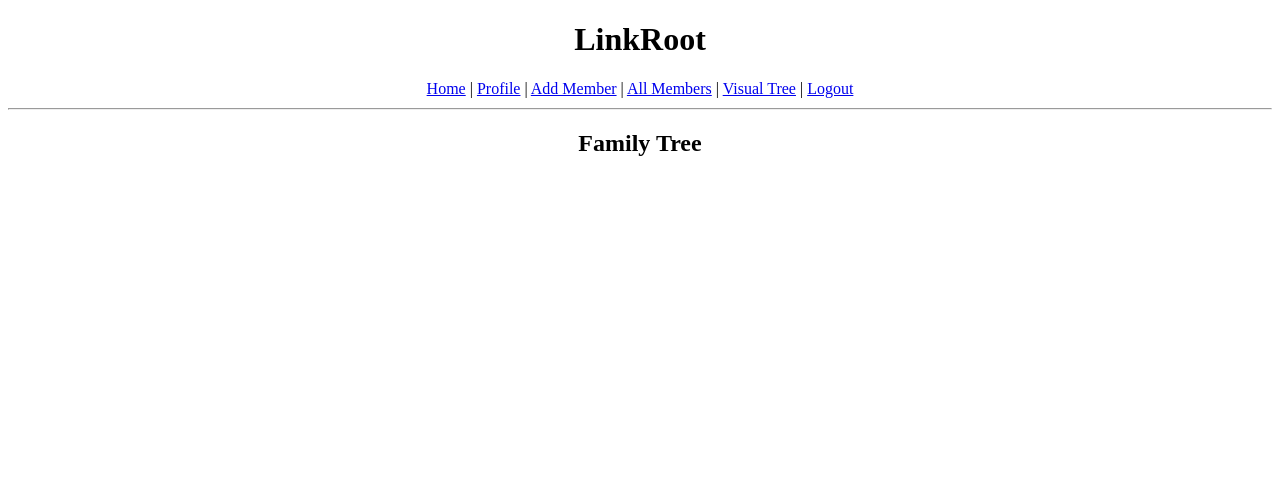
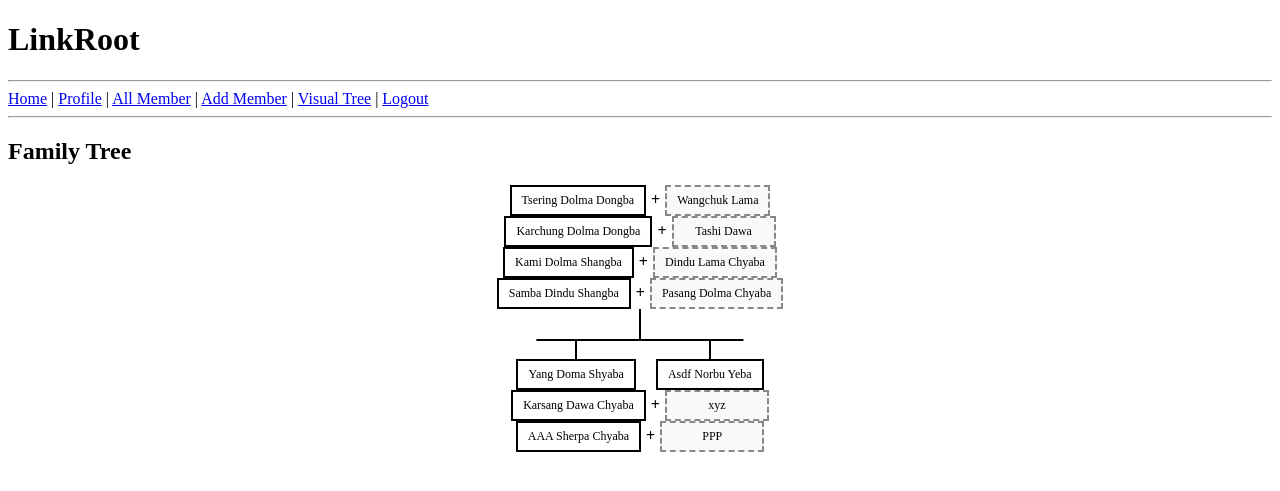
Before and after one commit to czen-hub/family_tree, a Django app: page /accounts/tree/ in a window 1280 px wide. Shown: the top 491 px of the page. Run offline with Django 5.2, Linux system fonts and the light colour scheme; a user stored in the database is signed in; data comes from the database, SQL or seed files in the repository; both versions use the stored data as it was after the commit.

Commit message:
updated visual tree page

```diff
--- a/accounts/forms.py
+++ b/accounts/forms.py
@@ -28,19 +28,23 @@ COUNTRY_CHOICES = [
 GRANDFATHER_CHOICES = [
     ('', '-- Select Grandfather --'),
     ('Karsang Dawa', 'Karsang Dawa'),
-    ('Dindu Lama', 'Dindu Lama'),
+    ('Dindu Lama Chyaba', 'Dindu Lama Chyaba'),
     ('Pemba Lama', 'Pemba Lama'),
     ('Temba Lama', 'Temba Lama'),
-    ('Mike Sherpa', 'Mike Sherpa')
+    ('Mike Sherpa', 'Mike Sherpa'),
+    ('AAA Sherpa', 'AAA Sherpa'),
+    ('ZZZ', 'ZZZ')
 ]
 
 GRANDMOTHER_CHOICES = [
     ('', '-- Select Grandmother --'),
     ('xyz', 'xyz'),
-    ('Kami Dolma', 'Kami Dolma'),
+    ('Kami Dolma Shangba', 'Kami Dolma Shangba'),
     ('QQQ Lhamu', 'QQQ Lhamu'),
     ('Maya Lhamu', 'Maya Lhamu'),
-    ('Tena Sherpa', 'Tena Sherpa')
+    ('Tena Sherpa', 'Tena Sherpa'),
+    ('BBB Sherpa', 'BBB Sherpa'),
+    ('YYY Sherpa', 'YYY Sherpa')
 
 ]
 
--- a/accounts/templates/accounts/add_member.html
+++ b/accounts/templates/accounts/add_member.html
@@ -8,8 +8,8 @@
     <hr>
     <a href="{% url 'home' %}">Home</a> |
     <a href="{% url 'profile' %}">Profile</a> |
+    <a href="{% url 'family_list' %}">All Member</a> |
     <a href="{% url 'add_member' %}">Add Member</a> |
-    <a href="{% url 'family_list' %}">All Members</a> |
     <a href="{% url 'visual_tree' %}">Visual Tree</a> |
     <a href="{% url 'logout' %}">Logout</a>
     <hr>
--- a/accounts/templates/accounts/address_detail.html
+++ b/accounts/templates/accounts/address_detail.html
@@ -8,8 +8,8 @@
     <hr>
     <a href="{% url 'home' %}">Home</a> |
     <a href="{% url 'profile' %}">Profile</a> |
+    <a href="{% url 'family_list' %}">All Member</a> |
     <a href="{% url 'add_member' %}">Add Member</a> |
-    <a href="{% url 'family_list' %}">All Members</a> |
     <a href="{% url 'visual_tree' %}">Visual Tree</a> |
     <a href="{% url 'logout' %}">Logout</a>
     <hr>
--- a/accounts/templates/accounts/dashboard.html
+++ b/accounts/templates/accounts/dashboard.html
@@ -8,8 +8,8 @@
     <hr>
     <a href="{% url 'home' %}">Home</a> |
     <a href="{% url 'profile' %}">Profile</a> |
+    <a href="{% url 'family_list' %}">All Member</a> |
     <a href="{% url 'add_member' %}">Add Member</a> |
-    <a href="{% url 'family_list' %}">All Members</a> |
     <a href="{% url 'visual_tree' %}">Visual Tree</a> |
     <a href="{% url 'logout' %}">Logout</a>
     <hr>
--- a/accounts/templates/accounts/family_detail.html
+++ b/accounts/templates/accounts/family_detail.html
@@ -38,7 +38,7 @@
     <h3>Siblings</h3>
     {% if siblings %}
         {% for sibling in siblings %}
-            <p><a href="{% url 'family_detail' sibling.pk %}">{{ sibling.first_name }} {{ sibling.last_name }}</a></p>
+            <p><a href="{% url 'family_detail' sibling.pk %}">{{ sibling.first_name }} {{ sibling.middle_name }} {{ sibling.last_name }}</a></p>
         {% endfor %}
     {% else %}
         <p>No siblings found.</p>
@@ -57,10 +57,10 @@
     {% endif %}
 
     <hr>
-    <h3>Relatives (Same Grandfather)</h3>
+    <h3>Same Grandfather</h3>
     {% if relatives %}
         {% for relative in relatives %}
-            <p><a href="{% url 'family_detail' relative.pk %}">{{ relative.first_name }} {{ relative.last_name }}</a></p>
+            <p><a href="{% url 'family_detail' relative.pk %}">{{ relative.first_name }} {{ relative.middle_name }} {{ relative.last_name }}</a></p>
         {% endfor %}
     {% else %}
         <p>No relatives found.</p>
--- a/accounts/templates/accounts/family_list.html
+++ b/accounts/templates/accounts/family_list.html
@@ -8,8 +8,8 @@
     <hr>
     <a href="{% url 'home' %}">Home</a> |
     <a href="{% url 'profile' %}">Profile</a> |
+    <a href="{% url 'family_list' %}">All Member</a> |
     <a href="{% url 'add_member' %}">Add Member</a> |
-    <a href="{% url 'family_list' %}">All Members</a> |
     <a href="{% url 'visual_tree' %}">Visual Tree</a> |
     <a href="{% url 'logout' %}">Logout</a>
     <hr>
--- a/accounts/templates/accounts/grandparent_detail.html
+++ b/accounts/templates/accounts/grandparent_detail.html
@@ -8,8 +8,8 @@
     <hr>
     <a href="{% url 'home' %}">Home</a> |
     <a href="{% url 'profile' %}">Profile</a> |
+    <a href="{% url 'family_list' %}">All Member</a> |
     <a href="{% url 'add_member' %}">Add Member</a> |
-    <a href="{% url 'family_list' %}">All Members</a> |
     <a href="{% url 'visual_tree' %}">Visual Tree</a> |
     <a href="{% url 'logout' %}">Logout</a>
     <hr>
--- a/accounts/templates/accounts/home.html
+++ b/accounts/templates/accounts/home.html
@@ -8,8 +8,8 @@
     <hr>
     <a href="{% url 'home' %}">Home</a> |
     <a href="{% url 'profile' %}">Profile</a> |
+    <a href="{% url 'family_list' %}">All Member</a> |
     <a href="{% url 'add_member' %}">Add Member</a> |
-    <a href="{% url 'family_list' %}">All Members</a> |
     <a href="{% url 'visual_tree' %}">Visual Tree</a> |
     <a href="{% url 'logout' %}">Logout</a>
     <hr>
--- a/accounts/templates/accounts/not_found.html
+++ b/accounts/templates/accounts/not_found.html
@@ -6,8 +6,8 @@
     <hr>
     <a href="{% url 'home' %}">Home</a> |
     <a href="{% url 'profile' %}">Profile</a> |
+    <a href="{% url 'family_list' %}">All Member</a> |
     <a href="{% url 'add_member' %}">Add Member</a> |
-    <a href="{% url 'family_list' %}">All Members</a> |
     <a href="{% url 'visual_tree' %}">Visual Tree</a> |
     <a href="{% url 'logout' %}">Logout</a>
     <hr>
--- a/accounts/templates/accounts/parent_detail.html
+++ b/accounts/templates/accounts/parent_detail.html
@@ -8,8 +8,8 @@
     <hr>
     <a href="{% url 'home' %}">Home</a> |
     <a href="{% url 'profile' %}">Profile</a> |
+    <a href="{% url 'family_list' %}">All Member</a> |
     <a href="{% url 'add_member' %}">Add Member</a> |
-    <a href="{% url 'family_list' %}">All Members</a> |
     <a href="{% url 'visual_tree' %}">Visual Tree</a> |
     <a href="{% url 'logout' %}">Logout</a>
     <hr>
--- /dev/null
+++ b/accounts/templates/accounts/tree_node.html
@@ -0,0 +1,19 @@
+<div class="tree-node">
+    <div class="node-box">
+        <a href="{% url 'family_detail' data.member.pk %}" class="node">
+            {{ data.member.first_name }} {{ data.member.middle_name }} {{ data.member.last_name }}
+        </a>
+        {% if data.spouse %}
+            <span class="plus">+</span>
+            <div class="spouse-node">{{ data.spouse }}</div>
+        {% endif %}
+    </div>
+    {% if data.children %}
+        <div class="connector"></div>
+        <div class="children-row">
+            {% for child in data.children %}
+                {% include 'accounts/tree_node.html' with data=child %}
+            {% endfor %}
+        </div>
+    {% endif %}
+</div>
--- a/accounts/templates/accounts/visual_tree.html
+++ b/accounts/templates/accounts/visual_tree.html
@@ -1,111 +1,89 @@
 <!DOCTYPE html>
 <html>
 <head>
-    <title>LinkRoot - Visual Tree</title>
+    <title>LINK ROOT - Visual Tree</title>
     <style>
-        .tree {
+        .tree-node {
             display: flex;
             flex-direction: column;
             align-items: center;
-            padding: 20px;
+            padding: 0 10px;
+        }
+        .node-box {
+            display: flex;
+            align-items: center;
+            gap: 5px;
         }
         .node {
             border: 2px solid black;
-            padding: 10px 20px;
-            margin: 5px;
+            padding: 6px 10px;
             text-align: center;
-            cursor: pointer;
             background: white;
             text-decoration: none;
             color: black;
             display: inline-block;
+            min-width: 80px;
+            white-space: nowrap;
+            font-size: 12px;
         }
-        .node:hover {
-            background: #f0f0f0;
+        .spouse-node {
+            border: 2px dashed #888;
+            padding: 6px 10px;
+            text-align: center;
+            background: #f9f9f9;
+            min-width: 80px;
+            white-space: nowrap;
+            font-size: 12px;
         }
-        .level {
-            display: flex;
-            justify-content: center;
-            flex-wrap: wrap;
-            position: relative;
-            margin: 10px 0;
-        }
+        .plus { font-size: 16px; font-weight: bold; }
         .connector {
             width: 2px;
             height: 30px;
             background: black;
             margin: 0 auto;
         }
-        .horizontal-line {
-            height: 2px;
-            background: black;
-            margin: 0 10px;
-            align-self: center;
-        }
-        .family-group {
-            display: flex;
-            flex-direction: column;
-            align-items: center;
-            margin: 20px;
-            border: 1px dashed #ccc;
-            padding: 10px;
-        }
-        .parents {
-            display: flex;
-            justify-content: center;
-            align-items: center;
-            gap: 10px;
-        }
         .children-row {
             display: flex;
             justify-content: center;
-            flex-wrap: wrap;
-            gap: 10px;
-            margin-top: 5px;
+            align-items: flex-start;
+            position: relative;
         }
-        h1, h2 { text-align: center; }
-        nav { text-align: center; margin: 10px 0; }
+        .children-row::before {
+            content: '';
+            position: absolute;
+            top: 0;
+            left: 50%;
+            transform: translateX(-50%);
+            height: 2px;
+            background: black;
+            width: calc(100% - 60px);
+        }
+        .tree-node > .children-row > .tree-node::before {
+            content: '';
+            display: block;
+            width: 2px;
+            height: 20px;
+            background: black;
+            margin: 0 auto;
+        }
     </style>
 </head>
 <body>
+
     <h1>LinkRoot</h1>
-    <nav>
-        <a href="{% url 'home' %}">Home</a> |
-        <a href="{% url 'profile' %}">Profile</a> |
-        <a href="{% url 'add_member' %}">Add Member</a> |
-        <a href="{% url 'family_list' %}">All Members</a> |
-        <a href="{% url 'visual_tree' %}">Visual Tree</a> |
-        <a href="{% url 'logout' %}">Logout</a>
-    </nav>
+    <hr>
+    <a href="{% url 'home' %}">Home</a> |
+    <a href="{% url 'profile' %}">Profile</a> |
+    <a href="{% url 'family_list' %}">All Member</a> |
+    <a href="{% url 'add_member' %}">Add Member</a> |
+    <a href="{% url 'visual_tree' %}">Visual Tree</a> |
+    <a href="{% url 'logout' %}">Logout</a>
     <hr>
 
     <h2>Family Tree</h2>
-
-    <div class="tree">
-        {% for member in members %}
-            {% if not member.father_name and not member.mother_name %}
-                <!-- Root members (no parents registered) -->
-                <div class="family-group">
-                    <div class="parents">
-                        <a href="{% url 'family_detail' member.pk %}" class="node">
-                            {{ member.first_name }} {{ member.last_name }}
-                            {% if member.marital_status == 'Married' %}
-                                + {{ member.spouse_name }}
-                            {% endif %}
-                        </a>
-                    </div>
-                    <div class="connector"></div>
-                    <div class="children-row">
-                        {% for child in members %}
-                            {% if child.father_name == member.first_name|add:' '|add:member.last_name %}
-                                <a href="{% url 'family_detail' child.pk %}" class="node">
-                                    {{ child.first_name }} {{ child.last_name }}
-                                </a>
-                            {% endif %}
-                        {% endfor %}
-                    </div>
-                </div>
-            {% endif %}
+    <div class="tree-container">
+        {% for root in roots %}
+            {% include 'accounts/tree_node.html' with data=root %}
         {% endfor %}
     </div>
 
--- a/accounts/views.py
+++ b/accounts/views.py
@@ -155,3 +155,34 @@ def member_search(request, name):
 def visual_tree(request):
     members = FamilyMember.objects.all()
     return render(request, 'accounts/visual_tree.html', {'members': members})
+
+@login_required
+def visual_tree(request):
+    all_members = FamilyMember.objects.all()
+
+    def get_children(member):
+        full_name = f"{member.first_name} {member.last_name}"
+        full_name_middle = f"{member.first_name} {member.middle_name} {member.last_name}"
+        return FamilyMember.objects.filter(
+            father_name=full_name
+        ) | FamilyMember.objects.filter(
+            father_name=full_name_middle
+        )
+
+    def is_root(member):
+        if not member.father_name:
+            return True
+        father_first = member.father_name.split(' ')[0]
+        return not FamilyMember.objects.filter(first_name=father_first).exists()
+
+    def build_tree(member):
+        children = get_children(member)
+        return {
+            'member': member,
+            'children': [build_tree(child) for child in children],
+            'spouse': member.spouse_name if member.marital_status == 'Married' else None,
+        }
+
+    roots = [build_tree(m) for m in all_members if is_root(m)]
+
+    return render(request, 'accounts/visual_tree.html', {'roots': roots})
```
Also changed, not shown: db.sqlite3 (added).
